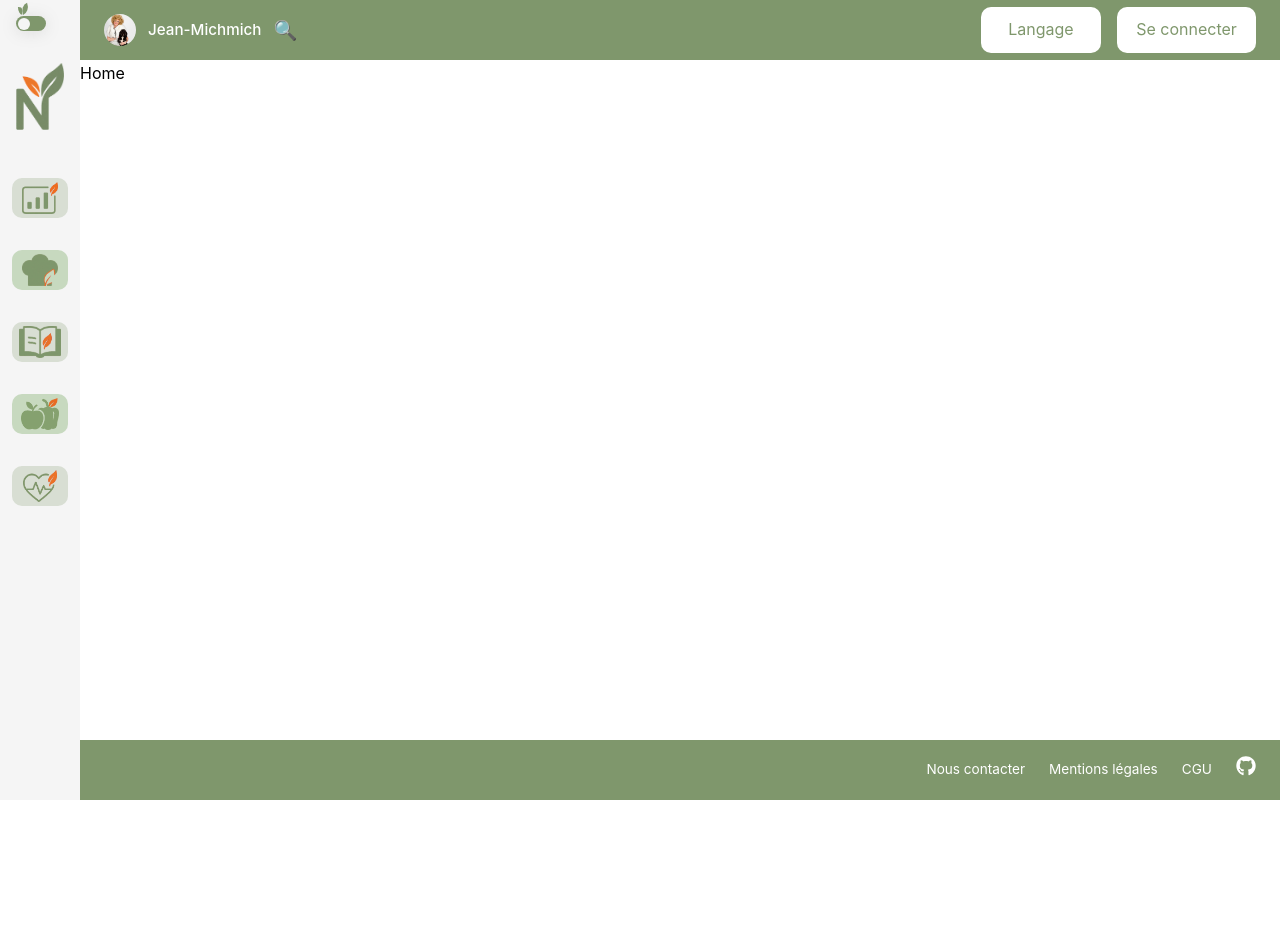
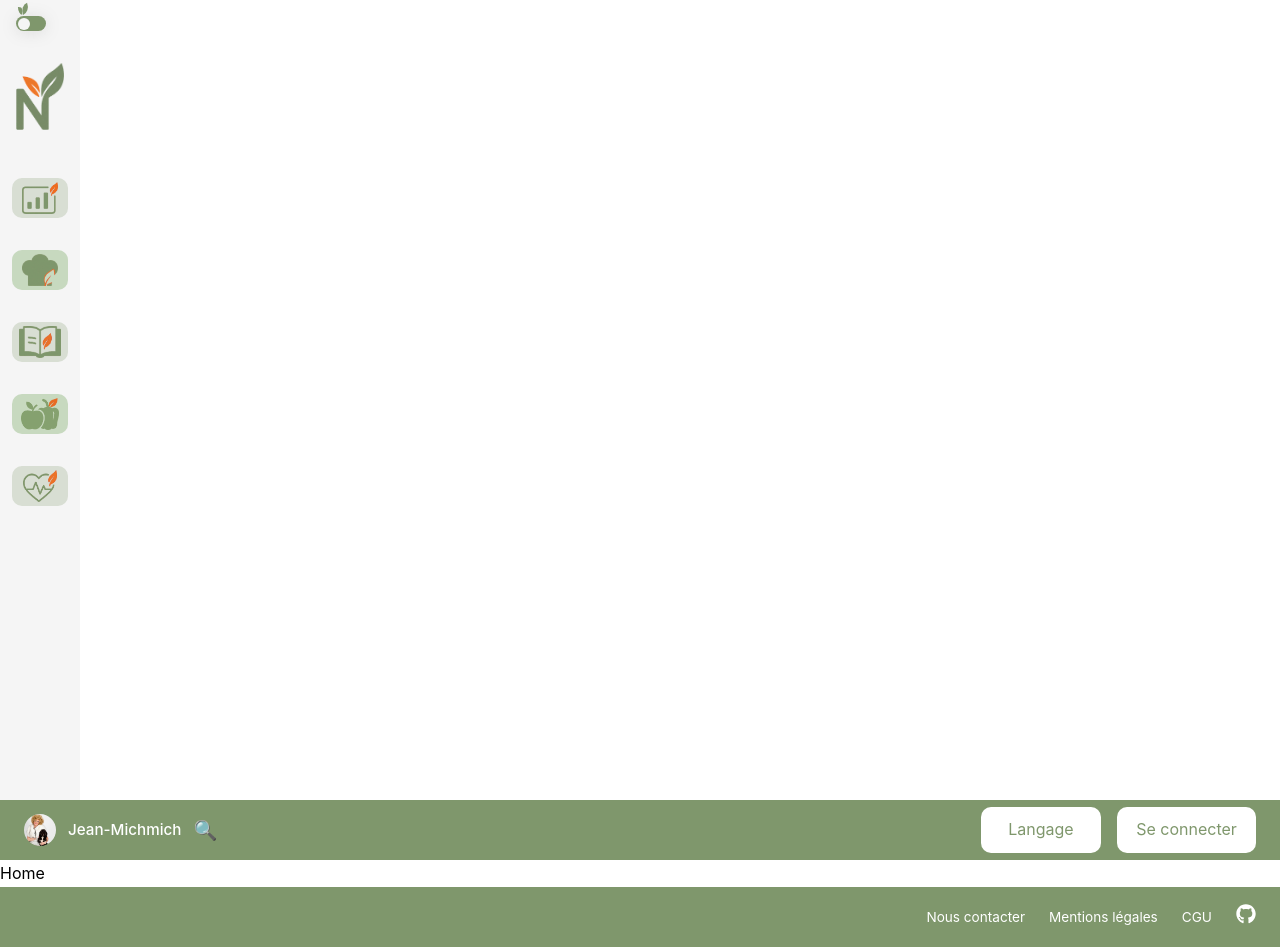
Before and after one commit to wildcodeschool-2025-03/JS-WestDevs-P3-SeazN, a React (Vite) app in the folder client/: page / in a window 1280 px wide. Before the commit the page ends 800 px from the top, so only its background shows below. Built offline with nearby package versions, Linux system fonts and the light colour scheme; a web font is replaced by a local one.

Commit message:
changed naming convention to kebab-case

```diff
--- a/client/src/components/layouts/AppLayout/AppLayout.tsx
+++ b/client/src/components/layouts/AppLayout/AppLayout.tsx
@@ -8,7 +8,7 @@ import type { ChildrenProps } from "../../../types/global";
 
 const AppLayout = ({ children }: ChildrenProps) => {
   return (
-    <div className="global_layout">
+    <div className="global-layout">
       <Sidebar />
 
       <Header />
```
